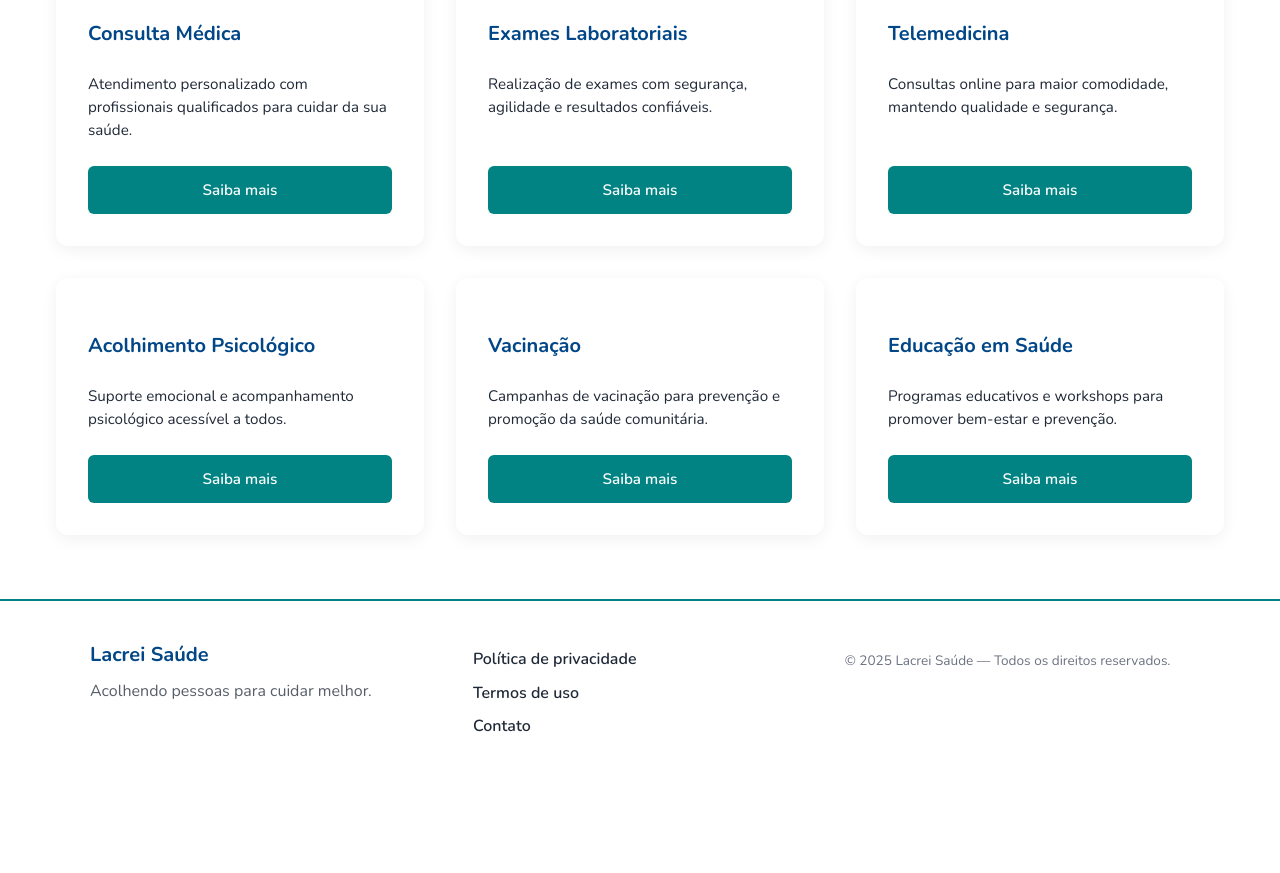
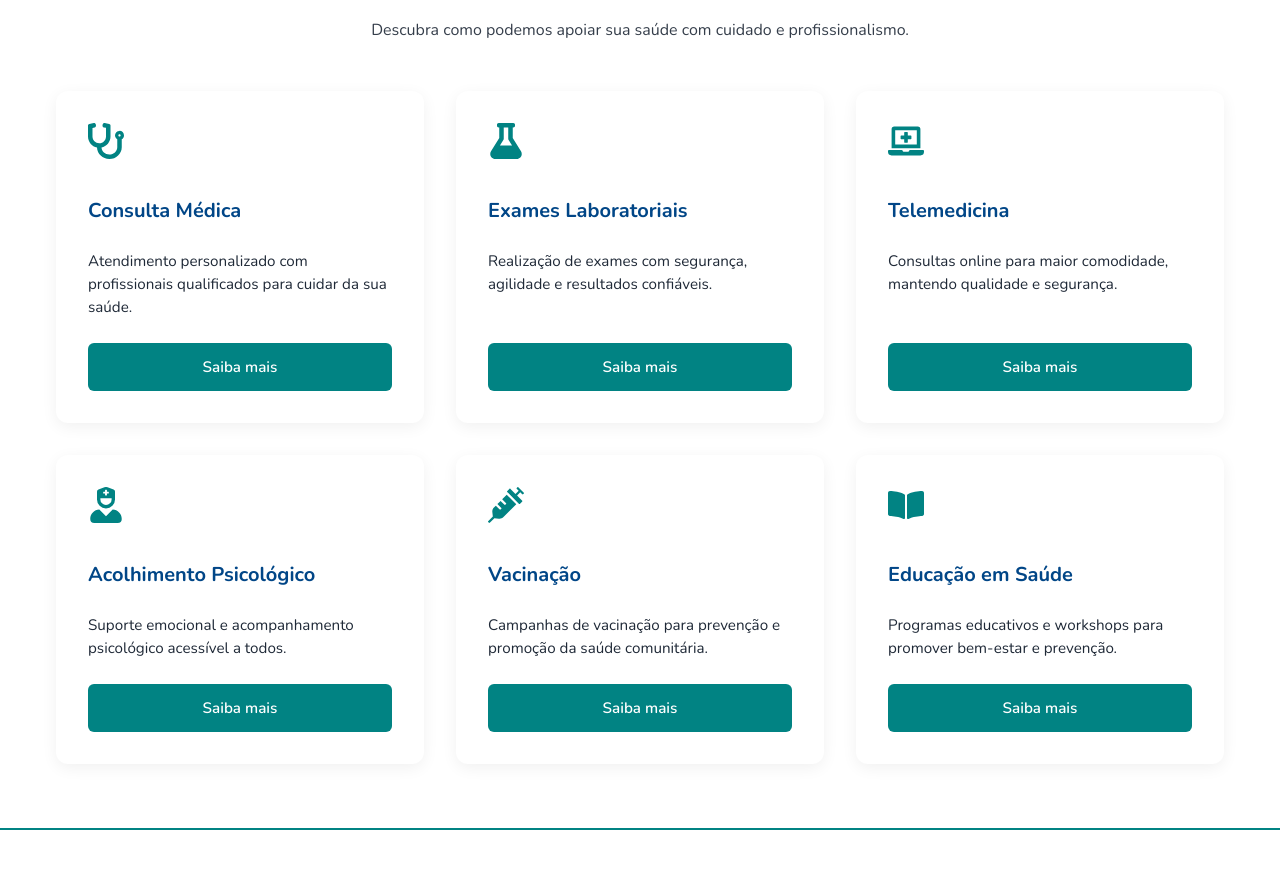
Before and after one commit to misaelalves99/lacrei-saude, a Next.js app: page /servicos in a window 1280 px wide. Shown: the part 820-1693 px from the top of the page. Before the commit the page ends 1606 px from the top, so only its background shows below. Built offline with nearby package versions, Linux system fonts and the light colour scheme.

Commit message:
Atualizando Banner de Serviços

```diff
--- a/src/app/servicos/page.tsx
+++ b/src/app/servicos/page.tsx
@@ -6,64 +6,66 @@ import Image from "next/image";
 import Link from "next/link";
 import * as S from "./Servicos.styles";
 
+// Ícones da react-icons
+import { FaStethoscope, FaFlask, FaLaptopMedical, FaUserNurse, FaSyringe, FaBookOpen } from "react-icons/fa";
+
 const SERVICES = [
   {
     title: "Consulta Médica",
-    description:
-      "Atendimento personalizado com profissionais qualificados para cuidar da sua saúde.",
+    description: "Atendimento personalizado com profissionais qualificados para cuidar da sua saúde.",
+    icon: <FaStethoscope size={36} color="#018383" />,
   },
   {
     title: "Exames Laboratoriais",
-    description:
-      "Realização de exames com segurança, agilidade e resultados confiáveis.",
+    description: "Realização de exames com segurança, agilidade e resultados confiáveis.",
+    icon: <FaFlask size={36} color="#018383" />,
   },
   {
     title: "Telemedicina",
-    description:
-      "Consultas online para maior comodidade, mantendo qualidade e segurança.",
+    description: "Consultas online para maior comodidade, mantendo qualidade e segurança.",
+    icon: <FaLaptopMedical size={36} color="#018383" />,
   },
   {
     title: "Acolhimento Psicológico",
-    description:
-      "Suporte emocional e acompanhamento psicológico acessível a todos.",
+    description: "Suporte emocional e acompanhamento psicológico acessível a todos.",
+    icon: <FaUserNurse size={36} color="#018383" />,
   },
   {
     title: "Vacinação",
-    description:
-      "Campanhas de vacinação para prevenção e promoção da saúde comunitária.",
+    description: "Campanhas de vacinação para prevenção e promoção da saúde comunitária.",
+    icon: <FaSyringe size={36} color="#018383" />,
   },
   {
     title: "Educação em Saúde",
-    description:
-      "Programas educativos e workshops para promover bem-estar e prevenção.",
+    description: "Programas educativos e workshops para promover bem-estar e prevenção.",
+    icon: <FaBookOpen size={36} color="#018383" />,
   },
 ];
 
 export default function ServicesPage() {
   return (
     <main id="main-content">
-      {/* Hero com imagem à esquerda e texto à direita */}
+      {/* Hero */}
       <S.HeroWrapper role="region" aria-labelledby="hero-title">
         <Image
-          src="https://cdn.pixabay.com/photo/2024/02/16/06/26/dentist-8576790_1280.png"
+          src="/assets/nossos-servicos.png"
           alt="Profissional de saúde atendendo paciente"
           width={500}
           height={400}
           style={{ borderRadius: "12px", objectFit: "cover" }}
           loading="lazy"
         />
-
         <S.HeroContent>
           <S.HeroText>
             <S.TitleHero id="hero-title">Nossos Serviços</S.TitleHero>
             <S.SubtitleHero>
-              Oferecemos soluções de saúde inclusivas, seguras e acessíveis,
-              pensadas para cada pessoa.
+              Oferecemos soluções de saúde inclusivas, seguras e acessíveis, pensadas para cada pessoa.
             </S.SubtitleHero>
           </S.HeroText>
         </S.HeroContent>
       </S.HeroWrapper>
 
+      {/* Seção de serviços */}
       <S.Section aria-labelledby="services-title">
         <S.SectionTitle id="services-title">Serviços Disponíveis</S.SectionTitle>
         <S.SectionSubtitle>
@@ -73,6 +75,7 @@ export default function ServicesPage() {
         <S.ServicesGrid>
           {SERVICES.map((service) => (
             <S.ServiceCard key={service.title} role="article">
+              <div style={{ marginBottom: "1rem" }}>{service.icon}</div>
               <S.ServiceTitle>{service.title}</S.ServiceTitle>
               <S.ServiceDescription>{service.description}</S.ServiceDescription>
               <Link href="/" passHref legacyBehavior>
```
Also changed, not shown: public/assets/nossos-servicos.png (added).
